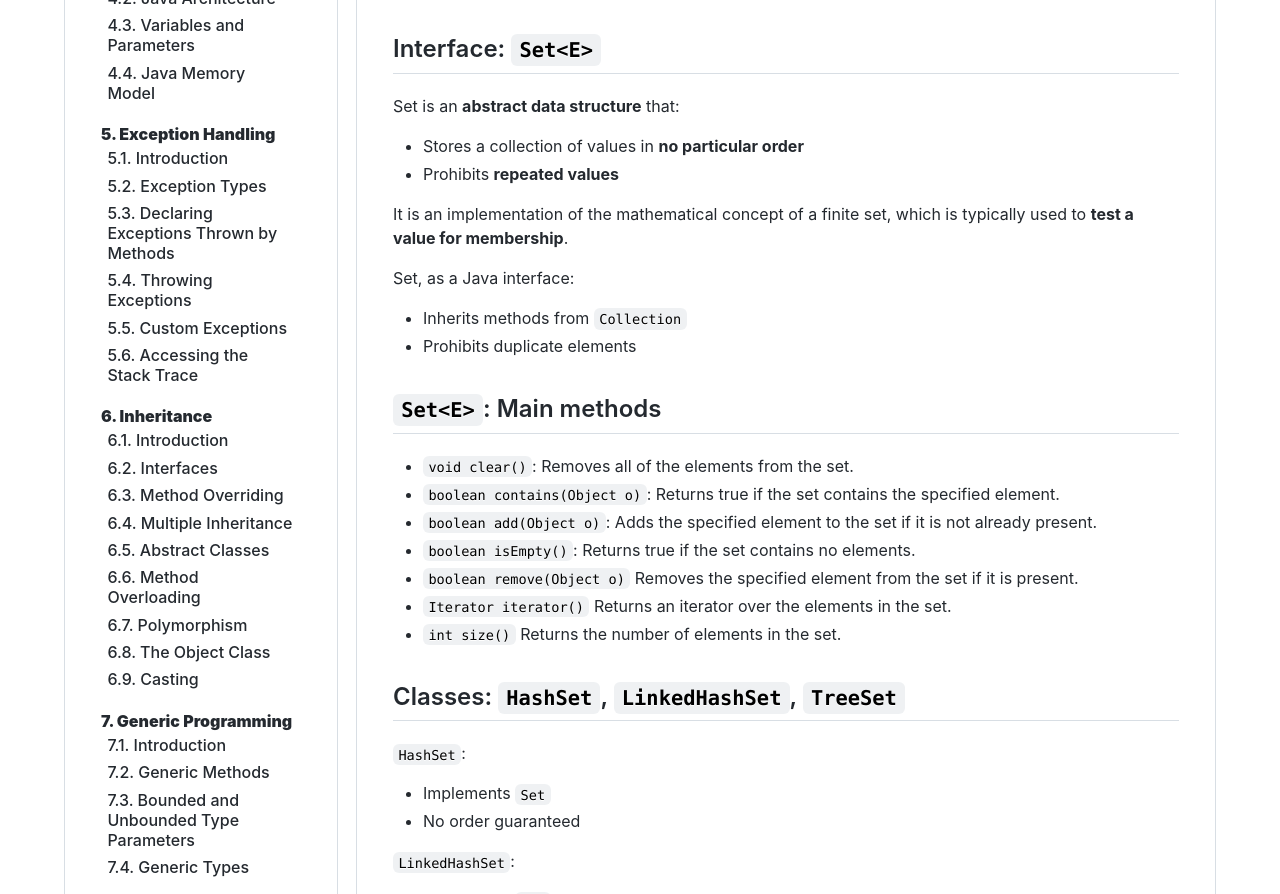
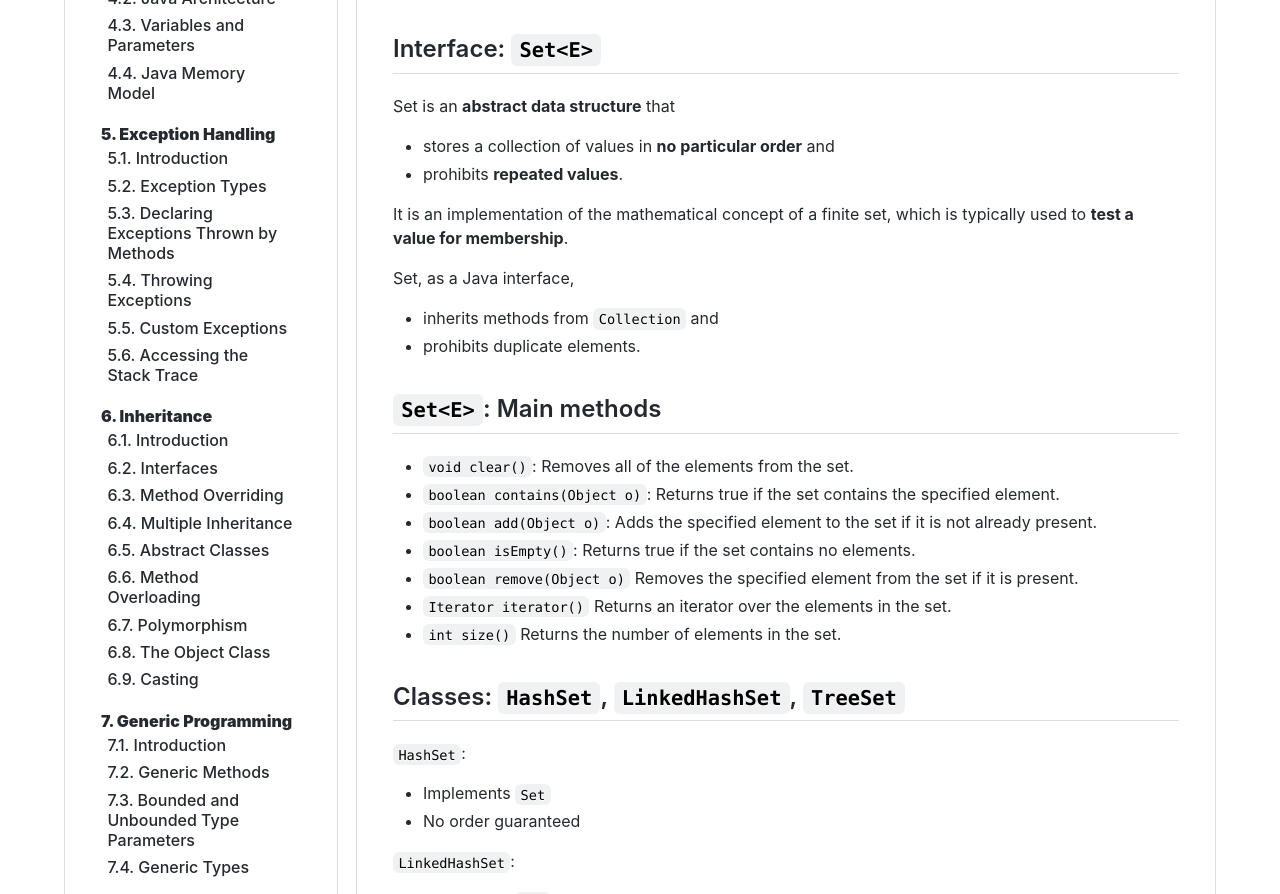
Before and after one commit to programming-project-2022-23/programming-project-2022-23.github.io, a plain HTML site: page collections/set/index.html in a window 1280 px wide. Shown: the part 839-1733 px from the top of the page. Drawn offline with Linux system fonts and the light colour scheme.

Commit message:
collections

```diff
--- a/collections/set/index.html
+++ b/collections/set/index.html
@@ -79,16 +79,16 @@
   </a>
     </span></p>
 <h2 id="interface-sete" style="position:relative;"><a href="#interface-sete" aria-label="interface sete permalink" class="anchor before"><svg aria-hidden="true" focusable="false" height="16" version="1.1" viewBox="0 0 16 16" width="16"><path fill-rule="evenodd" d="M4 9h1v1H4c-1.5 0-3-1.69-3-3.5S2.55 3 4 3h4c1.45 0 3 1.69 3 3.5 0 1.41-.91 2.72-2 3.25V8.59c.58-.45 1-1.27 1-2.09C10 5.22 8.98 4 8 4H4c-.98 0-2 1.22-2 2.5S3 9 4 9zm9-3h-1v1h1c1 0 2 1.22 2 2.5S13.98 12 13 12H9c-.98 0-2-1.22-2-2.5 0-.83.42-1.64 1-2.09V6.25c-1.09.53-2 1.84-2 3.25C6 11.31 7.55 13 9 13h4c1.45 0 3-1.69 3-3.5S14.5 6 13 6z"></path></svg></a>Interface: <code class="language-text">Set&lt;E></code></h2>
-<p>Set is an <strong>abstract data structure</strong> that:</p>
+<p>Set is an <strong>abstract data structure</strong> that</p>
 <ul>
-<li>Stores a collection of values in <strong>no particular order</strong></li>
-<li>Prohibits <strong>repeated values</strong></li>
+<li>stores a collection of values in <strong>no particular order</strong> and </li>
+<li>prohibits <strong>repeated values</strong>.</li>
 </ul>
 <p>It is an implementation of the mathematical concept of a finite set, which is typically used to <strong>test a value for membership</strong>.</p>
-<p>Set, as a Java interface:</p>
+<p>Set, as a Java interface, </p>
 <ul>
-<li>Inherits methods from <code class="language-text">Collection</code></li>
-<li>Prohibits duplicate elements</li>
+<li>inherits methods from <code class="language-text">Collection</code> and</li>
+<li>prohibits duplicate elements.</li>
 </ul>
 <h2 id="sete-main-methods" style="position:relative;"><a href="#sete-main-methods" aria-label="sete main methods permalink" class="anchor before"><svg aria-hidden="true" focusable="false" height="16" version="1.1" viewBox="0 0 16 16" width="16"><path fill-rule="evenodd" d="M4 9h1v1H4c-1.5 0-3-1.69-3-3.5S2.55 3 4 3h4c1.45 0 3 1.69 3 3.5 0 1.41-.91 2.72-2 3.25V8.59c.58-.45 1-1.27 1-2.09C10 5.22 8.98 4 8 4H4c-.98 0-2 1.22-2 2.5S3 9 4 9zm9-3h-1v1h1c1 0 2 1.22 2 2.5S13.98 12 13 12H9c-.98 0-2-1.22-2-2.5 0-.83.42-1.64 1-2.09V6.25c-1.09.53-2 1.84-2 3.25C6 11.31 7.55 13 9 13h4c1.45 0 3-1.69 3-3.5S14.5 6 13 6z"></path></svg></a><code class="language-text">Set&lt;E></code>: Main methods</h2>
 <ul>
```
Also changed, not shown: collections/list/index.html (+2 -2 lines).
